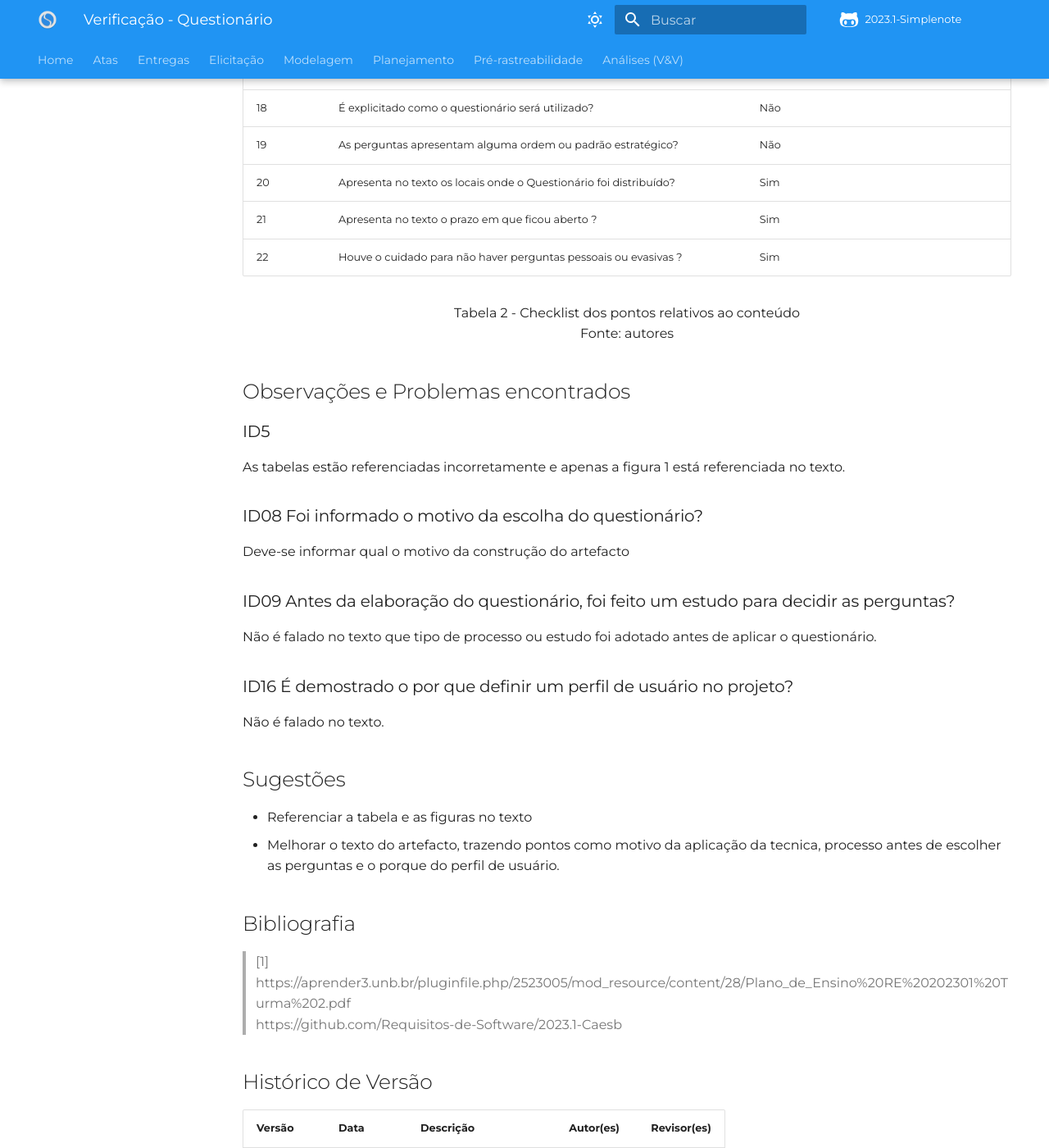
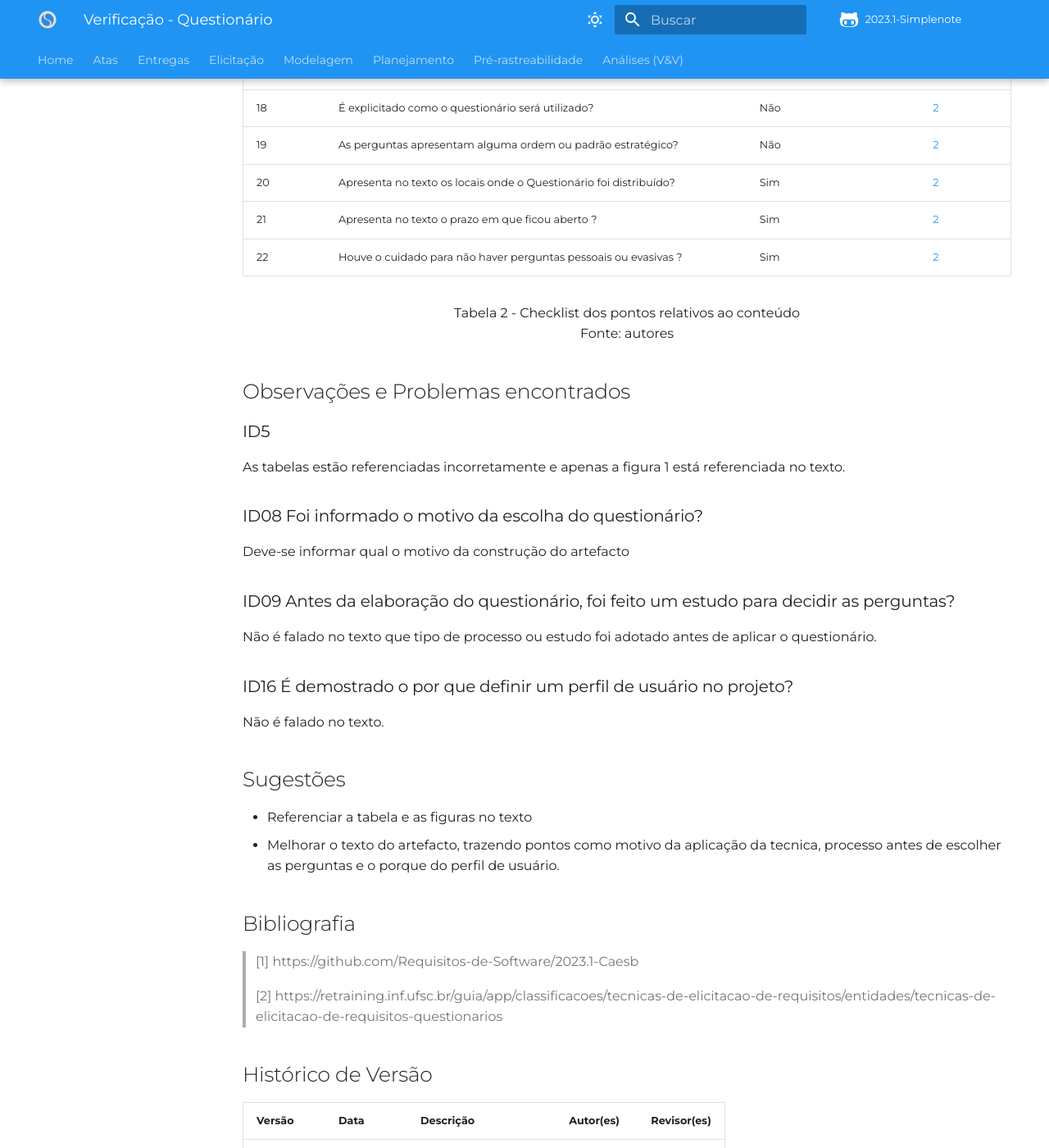
Before and after one commit to Requisitos-de-Software/2023.1-Simplenote, an MkDocs documentation site: the page built from docs/Analise-Grupo5/Elicitação/Questionário.md, in a window 1280 px wide and 1400 px high, scrolled down 2008 px. Shown: the whole window at 82% size. Built offline with MkDocs 1.6.1 and Material for MkDocs 9.7.7, drawn with Linux system fonts in a browser that asks for light colours; some web fonts are replaced; comment, search, counter and statistics services are not loaded.

Commit message:
Update Questionário.md

```diff
--- a/docs/Analise-Grupo5/Elicitação/Questionário.md
+++ b/docs/Analise-Grupo5/Elicitação/Questionário.md
@@ -35,21 +35,21 @@
 
 | ID  | Descrição | Avaliação | Observação |Referências|
 | --- | --------- | --------- | ---------- |-----------|
-| 08  | Foi informado o motivo da escolha do questionário?| Não |||
-| 09  | Antes da elaboração do questionário, foi feito um estudo para decidir as perguntas?|Não|||
-| 10  | O questionário apresenta um termo de consientimento onde a pessoa permite a utilização das informações que ira fornecer?|Não|||
-| 11  | O questionário apresenta mais perguntas fechadas do que perguntas abertas?|Sim|||
-| 12  | O questionário foi aplicado onde se tinha o público alvo?|Sim|||
-| 13  | Os resultados foram tratados e apresentados?|Sim|||
-| 14  | O perfíl de usuário fei definido com base nos resultados dos questionários?|Sim|||
-| 15  | O perfil de usuário apresenta os pontos principais requisitados?|Sim|||
-| 16  | É demostrado o por que definir um perfil de usuário no projeto?|Não|||
-| 17  | É mostrado como o perfil de usuário vai ser usado durante o projeto?|Sim|||
-| 18  |  É explicitado como o questionário será utilizado?| Não |    ||
-| 19  |  As perguntas apresentam alguma ordem ou padrão estratégico? |Não|||
-| 20  |  Apresenta no texto os locais onde o Questionário foi distribuído?|Sim|||
-| 21  |  Apresenta no texto o prazo em que ficou aberto ? |Sim|||
-| 22  |  Houve o cuidado para não haver perguntas pessoais ou evasivas ? |Sim|||
+| 08  | Foi informado o motivo da escolha do questionário?| Não ||[1](#ancora1)|
+| 09  | Antes da elaboração do questionário, foi feito um estudo para decidir as perguntas?|Não||[1](#ancora1)|
+| 10  | O questionário apresenta um termo de consientimento onde a pessoa permite a utilização das informações que ira fornecer?|Não||[1](#ancora1)|
+| 11  | O questionário apresenta mais perguntas fechadas do que perguntas abertas?|Sim||[1](#ancora1)|
+| 12  | O questionário foi aplicado onde se tinha o público alvo?|Sim||[1](#ancora1)|
+| 13  | Os resultados foram tratados e apresentados?|Sim||[1](#ancora1)|
+| 14  | O perfíl de usuário fei definido com base nos resultados dos questionários?|Sim||[1](#ancora1)|
+| 15  | O perfil de usuário apresenta os pontos principais requisitados?|Sim||[1](#ancora1)|
+| 16  | É demostrado o por que definir um perfil de usuário no projeto?|Não||[1](#ancora1)|
+| 17  | É mostrado como o perfil de usuário vai ser usado durante o projeto?|Sim||[1](#ancora1)|
+| 18  |  É explicitado como o questionário será utilizado?| Não |    |[2](#ancora2)|
+| 19  |  As perguntas apresentam alguma ordem ou padrão estratégico? |Não||[2](#ancora2)|
+| 20  |  Apresenta no texto os locais onde o Questionário foi distribuído?|Sim||[2](#ancora2)|
+| 21  |  Apresenta no texto o prazo em que ficou aberto ? |Sim||[2](#ancora2)|
+| 22  |  Houve o cuidado para não haver perguntas pessoais ou evasivas ? |Sim||[2](#ancora2)|
 
 <p align="center"> Tabela 2 - Checklist dos pontos relativos ao conteúdo <br> Fonte: autores </p>
 
@@ -74,8 +74,9 @@
 
 ## Bibliografia
 
-> [1] https://aprender3.unb.br/pluginfile.php/2523005/mod_resource/content/28/Plano_de_Ensino%20RE%20202301%20Turma%202.pdf </br>
-https://github.com/Requisitos-de-Software/2023.1-Caesb
+> [1] https://github.com/Requisitos-de-Software/2023.1-Caesb
+>
+> [2] https://retraining.inf.ufsc.br/guia/app/classificacoes/tecnicas-de-elicitacao-de-requisitos/entidades/tecnicas-de-elicitacao-de-requisitos-questionarios
 
 ## Histórico de Versão
 
```
